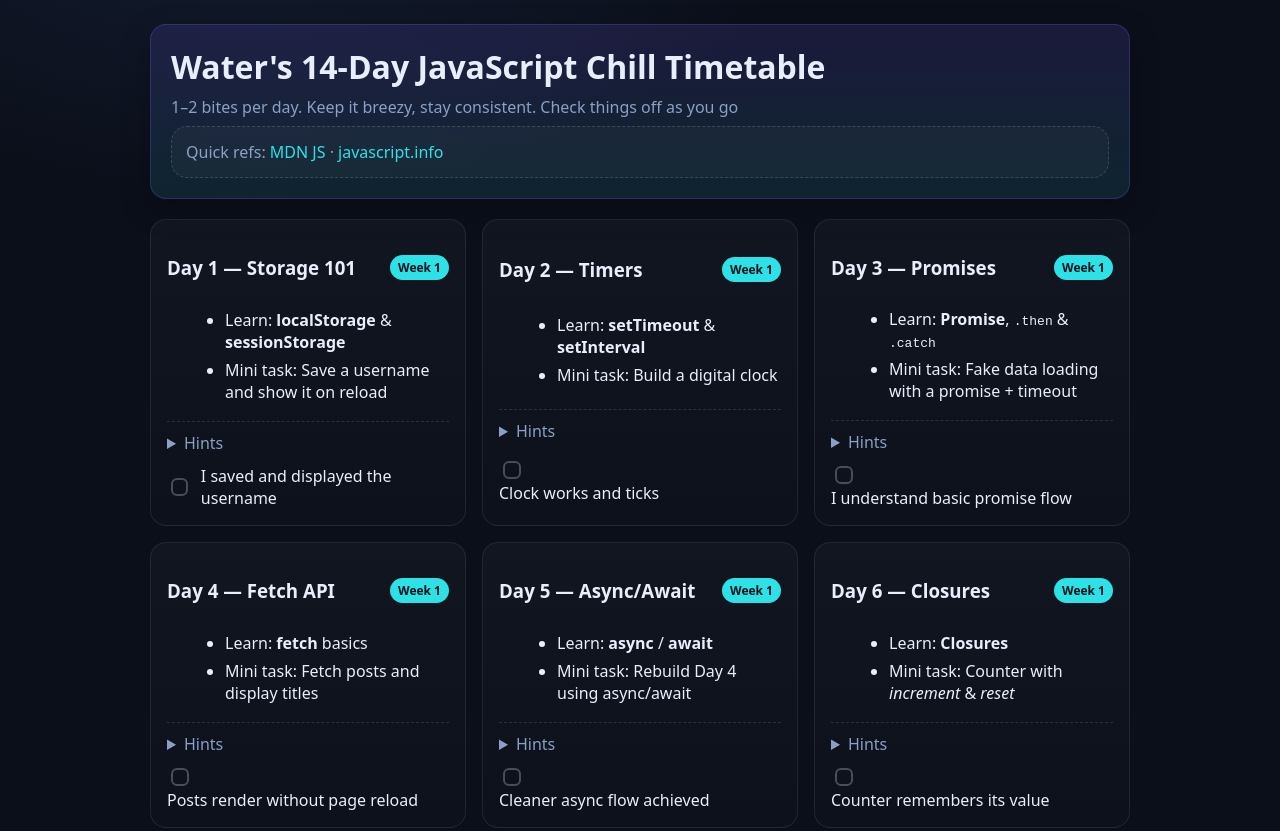
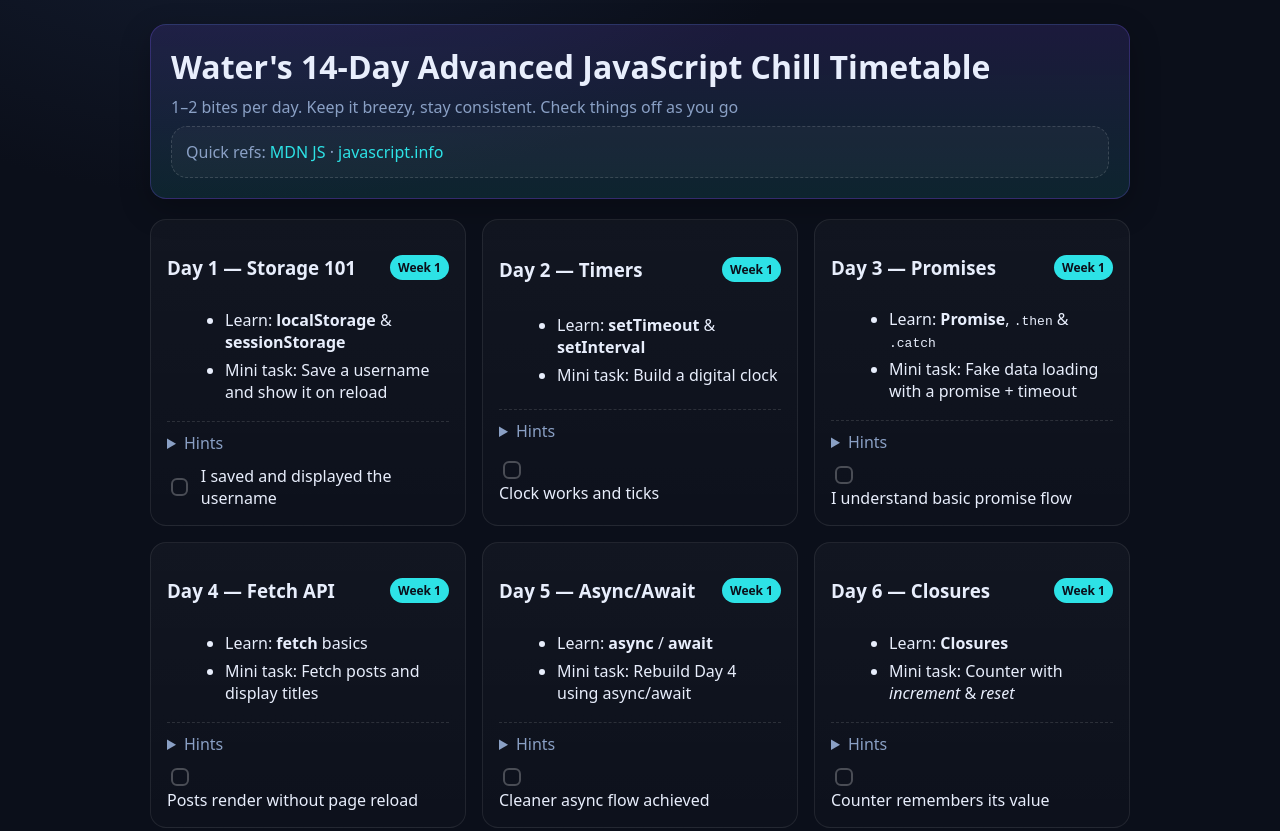
Before and after one commit to somemorewater/Water-s-14-Day-JavaScript-Chill-Timetable, a plain HTML site: page index.html in a window 1280 px wide. Shown: the top 831 px of the page. Drawn offline with Linux system fonts and the light colour scheme.

Commit message:
Update index.html

```diff
--- a/index.html
+++ b/index.html
@@ -169,7 +169,7 @@
   <body>
     <div class="wrap">
       <header>
-        <h1>Water's 14‑Day JavaScript Chill Timetable</h1>
+        <h1>Water's 14‑Day Advanced JavaScript Chill Timetable</h1>
         <p class="lead">
           1–2 bites per day. Keep it breezy, stay consistent. Check things off
           as you go
```
